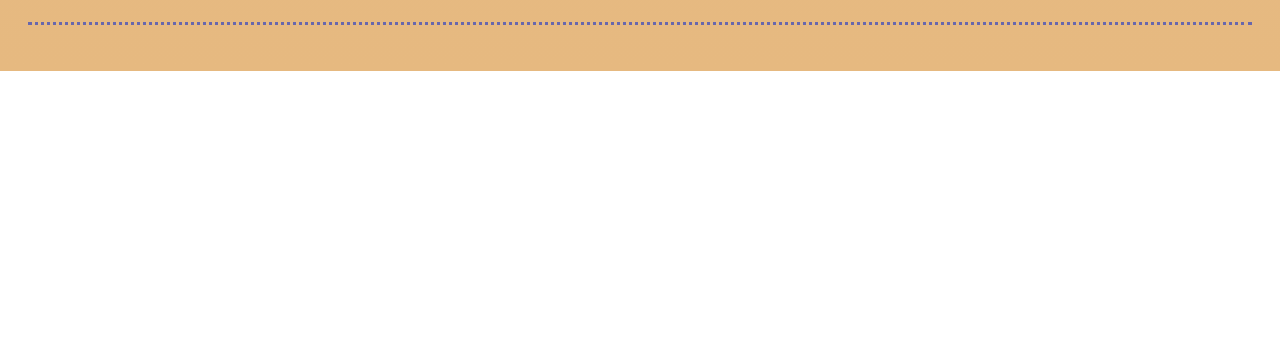
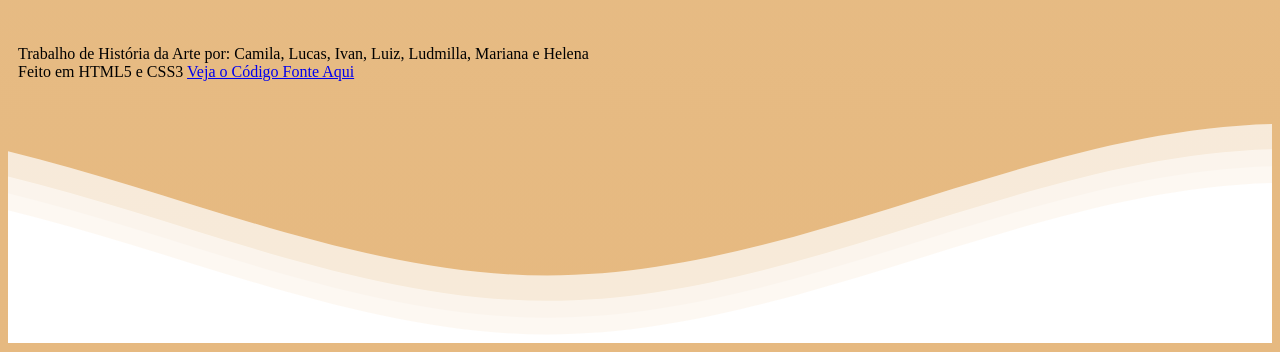
Before and after one commit to LucasS2105/bannerarte, a plain HTML site: page index.html in a window 1280 px wide. Shown: the part 3701-4053 px from the top of the page. Before the commit the page ends 3772 px from the top, so only its background shows below. Drawn offline with nearby package versions, Linux system fonts and the light colour scheme.

Commit message:
adição de ondas e  rodapé

```diff
--- a/index.html
+++ b/index.html
@@ -8,7 +8,7 @@
     <title>História da Arte</title>
     <link rel="preconnect" href="https://fonts.googleapis.com">
     <link rel="preconnect" href="https://fonts.gstatic.com" crossorigin>
-    <link href="https://fonts.googleapis.com/css2?family=Playfair+Display:wght@700&display=swap" rel="stylesheet">
+    <link href="https://fonts.googleapis.com/css2?family=Be+Vietnam+Pro:wght@500&display=swap" rel="stylesheet">
 </head>
 
 <body>
@@ -92,7 +92,23 @@
         <br>
     </main>
     <footer>
-
+        <div id="ondas">
+            <p>Trabalho de História da Arte por: Camila, Lucas, Ivan, Luiz, Ludmilla, Mariana e Helena<br>
+            Feito em HTML5 e CSS3 <a href="https://github.com/LucasS2105/bannerarte">Veja o Código Fonte Aqui</a></p>
+            <svg class="waves" xmlns="http://www.w3.org/2000/svg" xmlns:xlink="http://www.w3.org/1999/xlink"
+                viewBox="0 24 150 28" preserveAspectRatio="none" shape-rendering="auto">
+                <defs>
+                    <path id="gentle-wave"
+                        d="M-160 44c30 0 58-18 88-18s 58 18 88 18 58-18 88-18 58 18 88 18 v44h-352z" />
+                </defs>
+                <g class="parallax">
+                    <use xlink:href="#gentle-wave" x="48" y="0" fill="rgba(255,255,255,0.7" />
+                    <use xlink:href="#gentle-wave" x="48" y="3" fill="rgba(255,255,255,0.5)" />
+                    <use xlink:href="#gentle-wave" x="48" y="5" fill="rgba(255,255,255,0.3)" />
+                    <use xlink:href="#gentle-wave" x="48" y="7" fill="#fff" />
+                </g>
+            </svg>
+        </div>
     </footer>
 </body>
 
```
